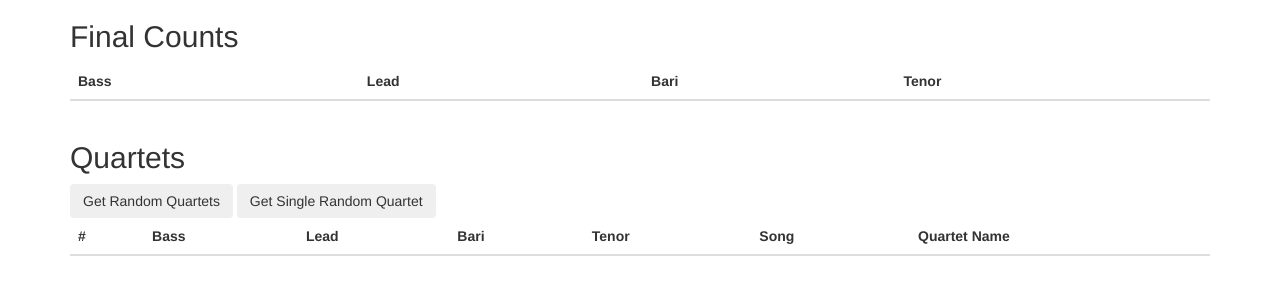
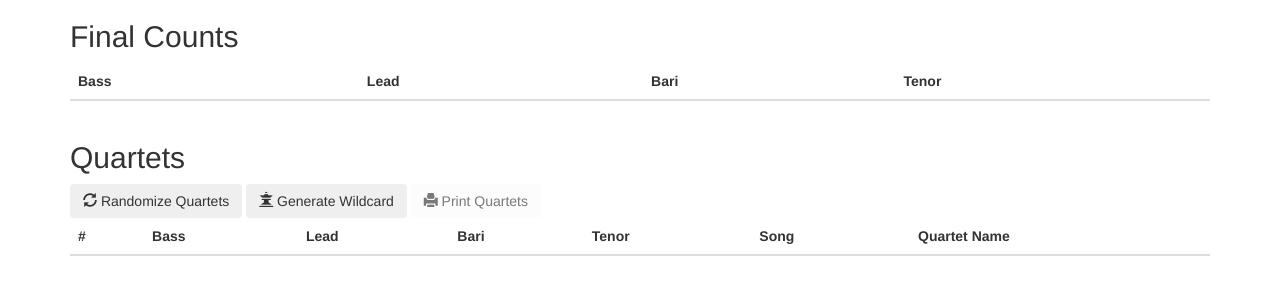
Before and after one commit to cepster/QuartetRandomizer, a website: page public/index.html in a window 1280 px wide. Drawn offline with nearby package versions, Linux system fonts and the light colour scheme; no server answers.

Commit message:
Added print button and included glyphicons on existing buttons

```diff
--- a/public/index.html
+++ b/public/index.html
@@ -34,8 +34,9 @@
       </div>
     <div class="container">
         <h2>Quartets</h2>
-        <button id="randomize" class="btn">Get Random Quartets</button>
-        <button id="randomizeSingle" class="btn">Get Single Random Quartet</button>
+        <button id="randomize" class="btn"><span class="glyphicon glyphicon-refresh"></span>&nbsp;Randomize Quartets</button>
+        <button id="randomizeSingle" class="btn"><span class="glyphicon glyphicon-queen"></span>&nbsp;Generate Wildcard</button>
+        <button id="print" onClick="window.print()" class="btn" disabled><span class="glyphicon glyphicon-print"></span>&nbsp;Print Quartets</button>
         <table class="table">
             <thead>
             <tr>
@@ -103,6 +104,7 @@
             });
 
             $('#randomize').click(function() {
+                $('#print').prop('disabled', false);
                 $("#resultBody").html('');
                 $.get('/getRandomQuartets', function(quartets) {
                     let number = 1;
@@ -113,6 +115,7 @@
             });
 
             $("#randomizeSingle").click(function() {
+                $('#print').prop('disabled', false);
                 $("#resultBody").html('');
                 $.get('/getSingleRandomQuartet', function(quartet) {
                     $('#resultBody').append('<tr><td>1</td><td>' + quartet. bass + '</td><td>' + quartet.lead + '</td><td>' + quartet.bari + '</td><td>' + quartet.tenor + '</td><td>' + quartet.song + '</td></tr>');
```
